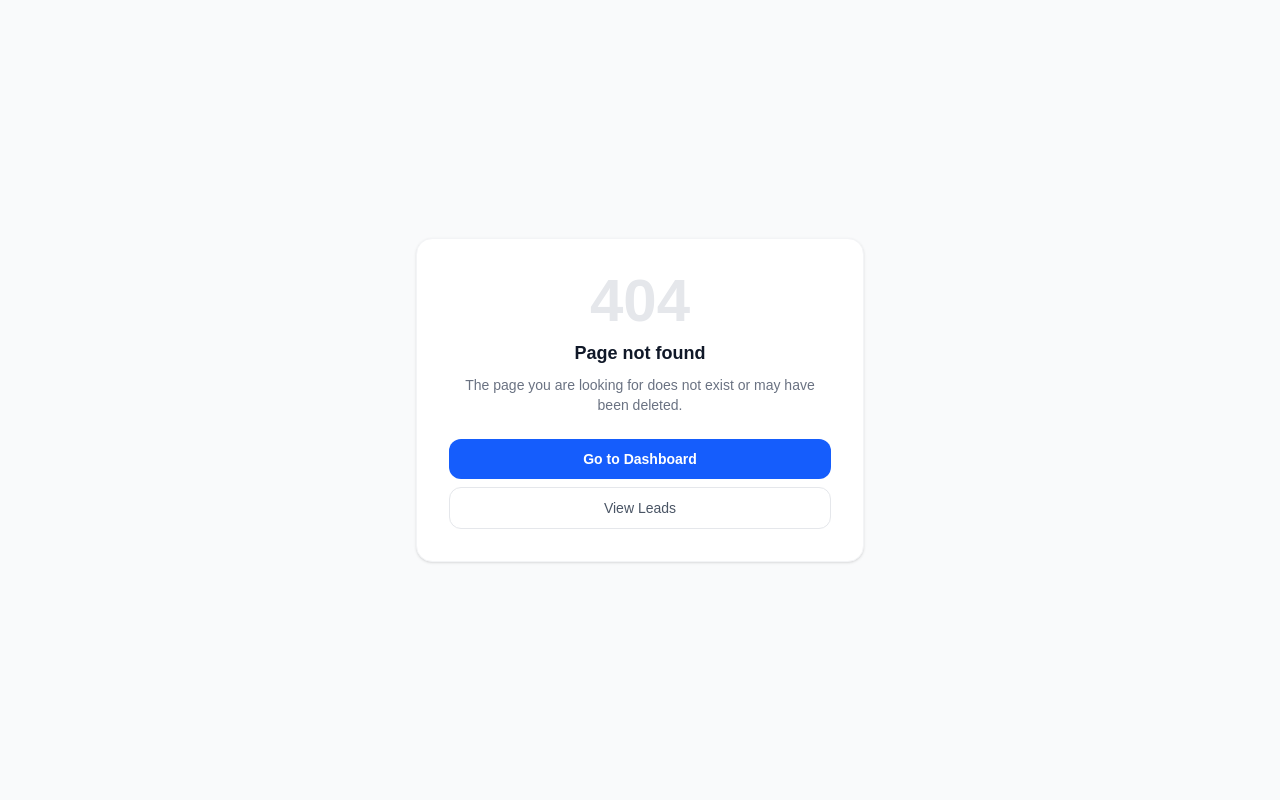
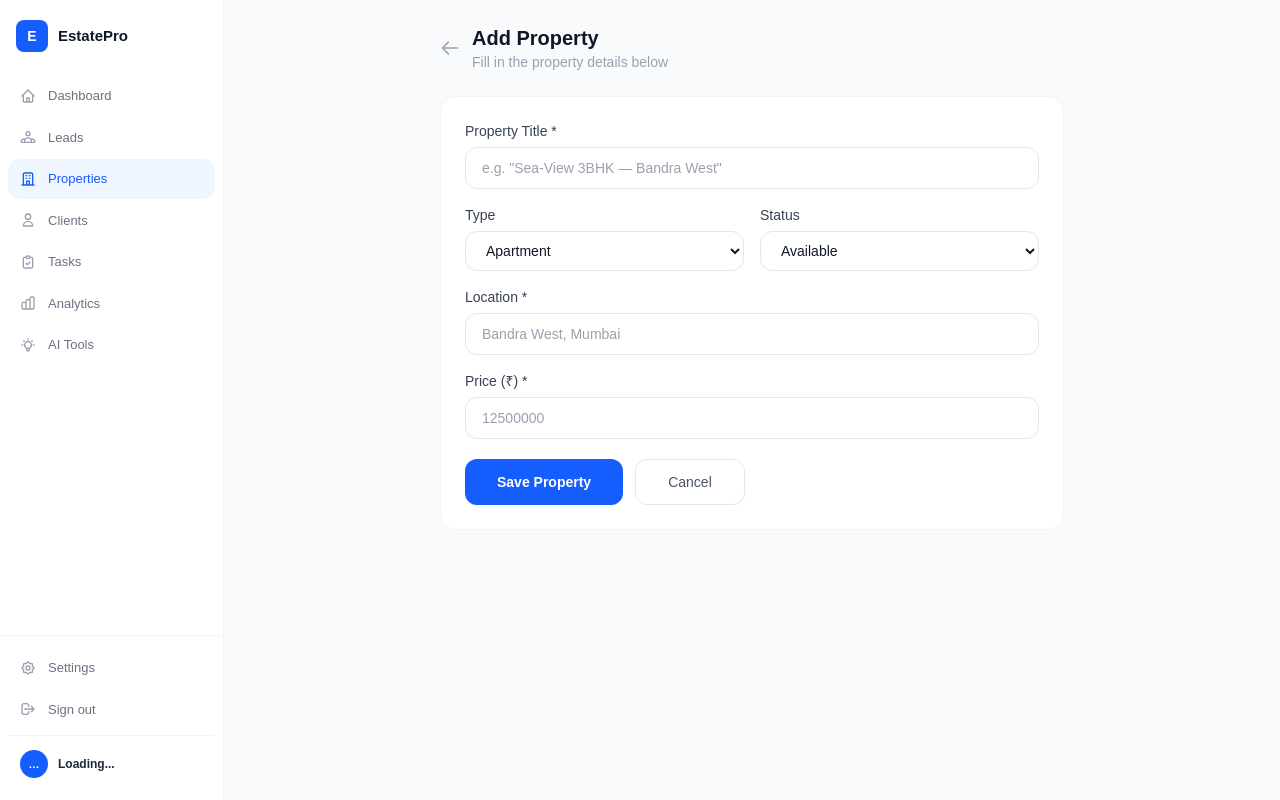
Before and after one commit to prikshitmaster/estatepro, a Next.js app: page /properties/new in a window 1280 px wide. Before the commit this address had no page. Built offline with nearby package versions, Linux system fonts and the light colour scheme; no server answers.

Commit message:
day 5 done lead managment

```diff
--- /dev/null
+++ b/app/(dashboard)/ai-tools/page.tsx
@@ -0,0 +1,4 @@
+import ComingSoon from "@/app/_components/ComingSoon";
+export default function AIToolsPage() {
+  return <ComingSoon title="AI Tools" description="AI-powered lead scoring, follow-up suggestions, and property matching." icon="🤖" />;
+}
--- /dev/null
+++ b/app/(dashboard)/analytics/page.tsx
@@ -0,0 +1,4 @@
+import ComingSoon from "@/app/_components/ComingSoon";
+export default function AnalyticsPage() {
+  return <ComingSoon title="Analytics" description="See your lead conversion rates, revenue trends, and performance charts." icon="📊" />;
+}
--- /dev/null
+++ b/app/(dashboard)/clients/page.tsx
@@ -0,0 +1,4 @@
+import ComingSoon from "@/app/_components/ComingSoon";
+export default function ClientsPage() {
+  return <ComingSoon title="Clients" description="Manage your repeat clients and buyer profiles." icon="👥" />;
+}
--- /dev/null
+++ b/app/(dashboard)/properties/new/page.tsx
@@ -0,0 +1,162 @@
+// app/(dashboard)/properties/new/page.tsx — Add a new property
+//
+// 🧠 WHAT THIS PAGE DOES:
+//    When a broker wants to list a new property (apartment, villa, etc.)
+//    they fill in this form and click "Save Property".
+//    The property gets saved to Supabase and shows up on the Properties page.
+"use client";
+
+import { useState } from "react";
+import { useRouter } from "next/navigation";
+import Link from "next/link";
+import { addProperty } from "@/lib/db/properties";
+import { supabase } from "@/lib/supabase";
+import { PropertyType, PropertyStatus } from "@/lib/types";
+
+export default function NewPropertyPage() {
+  const router = useRouter();
+  const [loading, setLoading] = useState(false);
+  const [saveError, setSaveError] = useState("");
+
+  const [form, setForm] = useState({
+    title:    "",
+    type:     "apartment" as PropertyType,
+    location: "",
+    price:    "",
+    status:   "available" as PropertyStatus,
+  });
+
+  function set(field: string, value: string) {
+    setForm((prev) => ({ ...prev, [field]: value }));
+  }
+
+  async function handleSubmit(e: React.FormEvent) {
+    e.preventDefault();
+    setSaveError("");
+    setLoading(true);
+
+    try {
+      const { data: { user } } = await supabase.auth.getUser();
+      if (!user) { router.push("/login"); return; }
+
+      await addProperty({
+        user_id:  user.id,
+        title:    form.title,
+        type:     form.type,
+        location: form.location,
+        price:    parseInt(form.price) || 0,
+        status:   form.status,
+      });
+
+      router.push("/properties");
+
+    } catch (err) {
+      setSaveError(err instanceof Error ? err.message : "Failed to save property.");
+      setLoading(false);
+    }
+  }
+
+  return (
+    <div className="p-4 sm:p-6 max-w-2xl mx-auto pb-24 sm:pb-6">
+
+      <div className="flex items-center gap-3 mb-6">
+        <Link href="/properties" className="text-gray-400 hover:text-gray-600 transition-colors shrink-0">
+          <BackIcon />
+        </Link>
+        <div>
+          <h1 className="text-xl font-bold text-gray-900">Add Property</h1>
+          <p className="text-gray-400 text-sm">Fill in the property details below</p>
+        </div>
+      </div>
+
+      <div className="bg-white rounded-2xl border border-gray-100 p-5 sm:p-6">
+        <form onSubmit={handleSubmit} className="flex flex-col gap-4">
+
+          <Field label="Property Title *">
+            <input
+              required type="text" placeholder='e.g. "Sea-View 3BHK — Bandra West"'
+              value={form.title} onChange={(e) => set("title", e.target.value)}
+              className={inputCls}
+            />
+          </Field>
+
+          <div className="grid grid-cols-1 sm:grid-cols-2 gap-4">
+            <Field label="Type">
+              <select value={form.type} onChange={(e) => set("type", e.target.value)} className={inputCls}>
+                <option value="apartment">Apartment</option>
+                <option value="villa">Villa</option>
+                <option value="plot">Plot</option>
+                <option value="commercial">Commercial</option>
+                <option value="office">Office</option>
+              </select>
+            </Field>
+            <Field label="Status">
+              <select value={form.status} onChange={(e) => set("status", e.target.value)} className={inputCls}>
+                <option value="available">Available</option>
+                <option value="sold">Sold</option>
+                <option value="rented">Rented</option>
+                <option value="off-market">Off Market</option>
+              </select>
+            </Field>
+          </div>
+
+          <Field label="Location *">
+            <input
+              required type="text" placeholder="Bandra West, Mumbai"
+              value={form.location} onChange={(e) => set("location", e.target.value)}
+              className={inputCls}
+            />
+          </Field>
+
+          <Field label="Price (₹) *">
+            <input
+              required type="number" placeholder="12500000"
+              value={form.price} onChange={(e) => set("price", e.target.value)}
+              className={inputCls}
+            />
+          </Field>
+
+          {saveError && (
+            <p className="text-sm text-red-600 bg-red-50 px-4 py-2 rounded-xl">{saveError}</p>
+          )}
+
+          <div className="flex gap-3 pt-1">
+            <button
+              type="submit" disabled={loading}
+              className="flex-1 sm:flex-none sm:px-8 py-3 bg-blue-600 hover:bg-blue-700 disabled:bg-blue-400 text-white text-sm font-semibold rounded-xl transition-colors"
+            >
+              {loading ? "Saving..." : "Save Property"}
+            </button>
+            <Link
+              href="/properties"
+              className="flex-1 sm:flex-none sm:px-8 py-3 text-center border border-gray-200 text-gray-600 hover:bg-gray-50 text-sm font-medium rounded-xl transition-colors"
+            >
+              Cancel
+            </Link>
+          </div>
+
+        </form>
+      </div>
+    </div>
+  );
+}
+
+function Field({ label, children }: { label: string; children: React.ReactNode }) {
+  return (
+    <div>
+      <label className="block text-sm font-medium text-gray-700 mb-1.5">{label}</label>
+      {children}
+    </div>
+  );
+}
+
+const inputCls =
+  "w-full px-4 py-2.5 rounded-xl border border-gray-200 text-sm text-gray-900 placeholder-gray-400 focus:outline-none focus:ring-2 focus:ring-blue-500 focus:border-transparent bg-white";
+
+function BackIcon() {
+  return (
+    <svg className="w-5 h-5" fill="none" stroke="currentColor" viewBox="0 0 24 24">
+      <path strokeLinecap="round" strokeLinejoin="round" strokeWidth={2} d="M10 19l-7-7m0 0l7-7m-7 7h18" />
+    </svg>
+  );
+}
--- /dev/null
+++ b/app/(dashboard)/settings/page.tsx
@@ -0,0 +1,4 @@
+import ComingSoon from "@/app/_components/ComingSoon";
+export default function SettingsPage() {
+  return <ComingSoon title="Settings" description="Manage your account, notifications, and team members." icon="⚙️" />;
+}
--- /dev/null
+++ b/app/(dashboard)/tasks/page.tsx
@@ -0,0 +1,4 @@
+import ComingSoon from "@/app/_components/ComingSoon";
+export default function TasksPage() {
+  return <ComingSoon title="Tasks" description="Track follow-ups, site visits, calls, and negotiations." icon="✅" />;
+}
```
Also changed, not shown: 1 other file (tests, documents, lock files or other folders).
